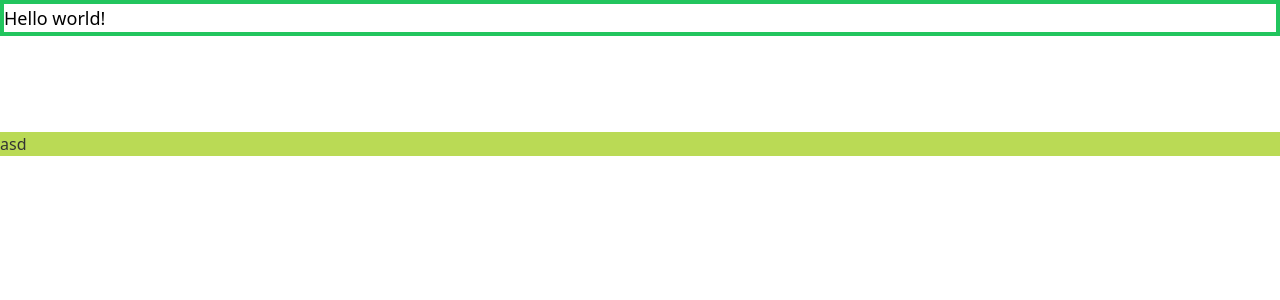
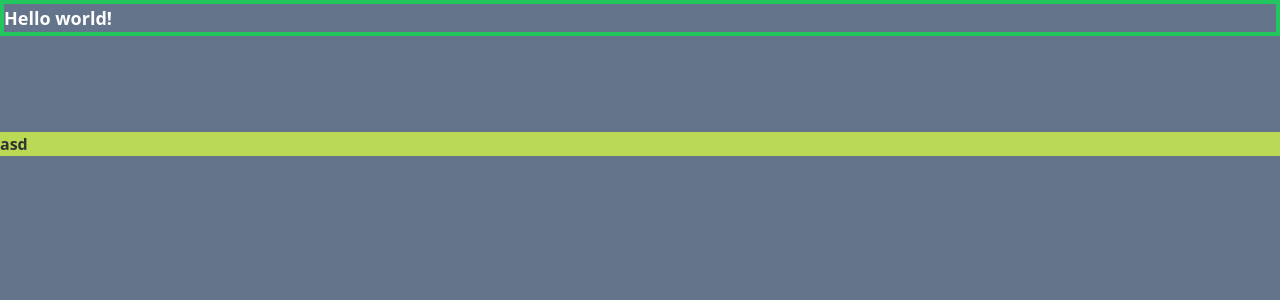
Before and after one commit to MrBunnyGif/tailwind-studycase, a Next.js app: page / in a window 1280 px wide. Shown: the top 300 px of the page. Built offline with nearby package versions, Linux system fonts and the light colour scheme.

Commit message:
layer and apply

```diff
--- a/app/globals.css
+++ b/app/globals.css
@@ -10,3 +10,20 @@
 /* styles for more complex UI components */
 @tailwind utilities;
 /* low-level utility classes for styling individual elements */
+
+@layer base {
+
+  /*
+    The `@layer base` directive tells Tailwind to add this code to the base layer,
+    which is the layer that contains the default styles for HTML elements.
+    By setting the background color here, we can ensure that the background color
+    is applied to all elements in the application, even if they don't have a
+    specific background color set.
+  */
+  html {
+    /* Set the background color of the HTML element to a dark gray color. */
+    /* The `@apply` directive is a shorthand for applying utility classes to an element. */
+    /* In this case, it's applying the `bg-slate-500` utility class, which sets the background color to a dark gray color. */
+    @apply bg-slate-500 text-white font-bold
+  }
+}
```
